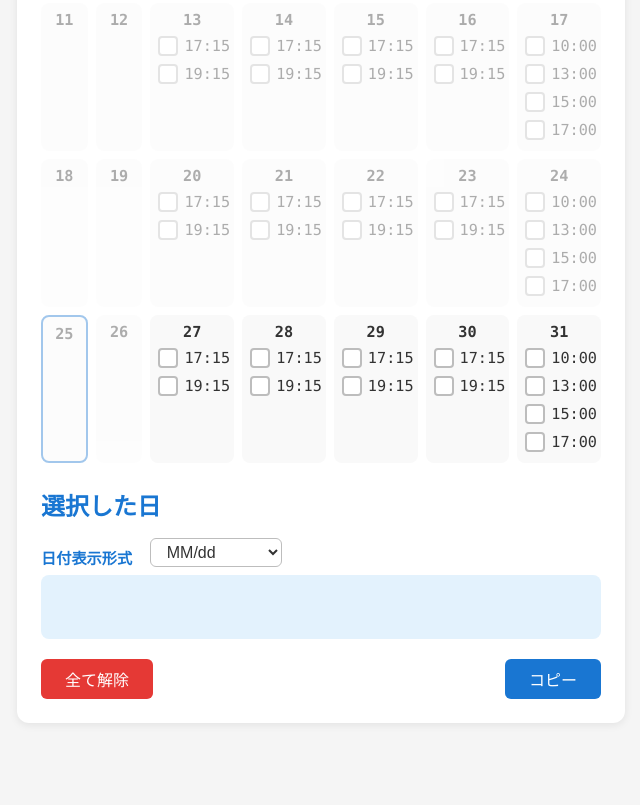
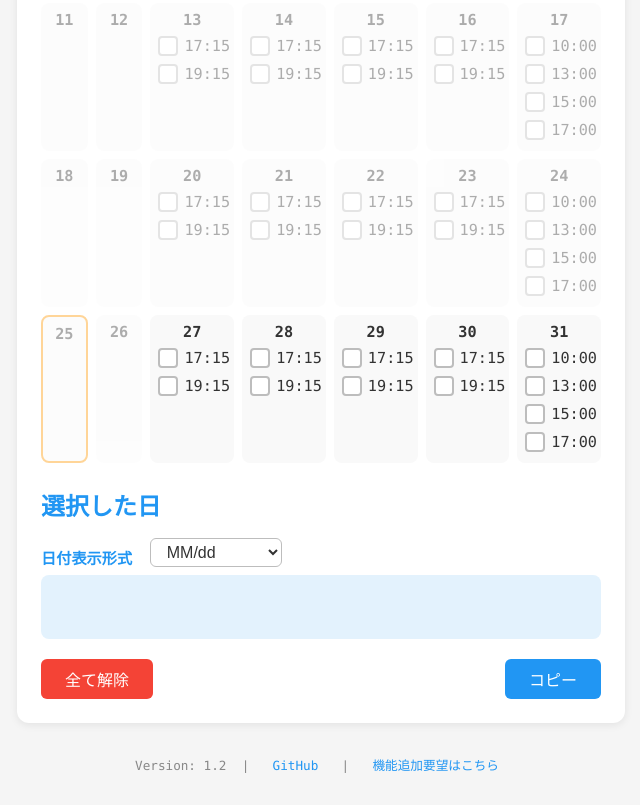
Before and after one commit to suwanohiro/ScheduleSelector, a plain HTML site: page src/index.html in a window 1280 px wide. Shown: the part 576-1381 px from the top of the page, without its empty margins (319-959 px from the left). Before the commit the page ends 1331 px from the top, so only its background shows below. Drawn offline with Linux system fonts and the light colour scheme.

Commit message:
バージョン情報表示機能追加

```diff
--- a/src/index.html
+++ b/src/index.html
@@ -27,7 +27,7 @@
         </div>
         <div id="calendar"></div>
         <h2>選択した日</h2>
-        <label for="dateFormatSelect" style="font-size: 0.95em; margin-right: 8px;">日付表示形式</label>
+        <label for="dateFormatSelect" class="label-date-format">日付表示形式</label>
         <select id="dateFormatSelect">
             <option value="yyyy/mm/dd">yyyy/MM/dd</option>
             <option value="yy/mm/dd">yy/MM/dd</option>
@@ -39,6 +39,19 @@
             <button id="copyShifts" type="button">コピー</button>
         </div>
     </main>
+    <footer>
+        <small>
+            Version: <span id="appVersion">v1.1</span>
+            &nbsp;|&nbsp;
+            <a href="https://github.com/suwanohiro/ScheduleSelector" target="_blank"
+                rel="noopener noreferrer">GitHub</a>
+            &nbsp;|&nbsp;
+            <a href="https://github.com/suwanohiro/ScheduleSelector/issues/new?template=feature_request.md"
+                target="_blank" rel="noopener noreferrer">
+                機能追加要望はこちら
+            </a>
+        </small>
+    </footer>
     <script src="script.js"></script>
 </body>
 
--- a/src/script.js
+++ b/src/script.js
@@ -289,8 +289,23 @@ function setupAllowPastControl() {
 }
 
 /**
- * ページロード時の初期化処理
+ * バージョン情報をres/version.txtから取得して表示
  */
+function fetchAndShowVersion() {
+    fetch('./public/version.txt')
+        .then(res => res.text())
+        .then(text => {
+            const versionElem = document.getElementById('appVersion');
+            if (versionElem) {
+                versionElem.textContent = text.trim();
+            }
+        })
+        .catch(() => {
+            // 失敗時は何もしない（またはデフォルト値のまま）
+            console.warn('バージョン情報の取得に失敗しました');
+        });
+}
+
 window.onload = function () {
     setupCalendar();
     renderSelectedShifts();
@@ -307,4 +322,6 @@ window.onload = function () {
             renderSelectedShifts();
         });
     }
+
+    fetchAndShowVersion(); // res/version.txtから取得
 };
--- a/src/style.css
+++ b/src/style.css
@@ -1,28 +1,28 @@
 :root {
     /* 色関連 */
-    --color__primary: #1976d2;
-    --color__primary-dark: #1565c0;
-    --color__danger: #e53935;
+    --color__primary: #2196f3;
+    --color__primary-dark: #1976d2;
+    --color__danger: #f44336;
     --color__danger-dark: #b71c1c;
     --color__accent: #ff9800;
     --color__accent-dark: #f57c00;
     --color__calendar-day-bg: #f9f9f9;
-    --color__calendar-day-bg-today: #e3f2fd;
-    --color__calendar-day-border-today: 2px solid #1976d2;
+    --color__calendar-day-bg-today: #fffde7;
+    --color__calendar-day-border-today: 2px solid #ff9800;
     --color__selected-shifts-bg: #e3f2fd;
     --color__selected-shifts-color: #1976d2;
     --color__checkbox-bg: #fff;
-    --color__checkbox-checked-bg: #1976d2;
+    --color__checkbox-checked-bg: #2196f3;
     --color__checkbox-border: 2px solid #bdbdbd;
-    --color__checkbox-checked-border: 2px solid #1976d2;
+    --color__checkbox-checked-border: 2px solid #2196f3;
     --color__checkbox-check-color: #fff;
     --color__date-format-select-bg: #fff;
     --color__date-format-select-border: 1px solid #bdbdbd;
-    --color__date-format-select-focus-border: #1976d2;
-    --color__date-format-select-focus-shadow: 0 0 0 2px #1976d233;
+    --color__date-format-select-focus-border: #2196f3;
+    --color__date-format-select-focus-shadow: 0 0 0 2px #2196f333;
     --color__date-format-select-color: #333;
 
-    /* 角丸・影・余白など */
+    /* 角丸・影・余白など（ここは現状維持） */
     --radius__container: 12px;
     --shadow__container: 0 2px 8px rgba(0, 0, 0, 0.08);
     --radius__calendar-day: 8px;
@@ -371,6 +371,35 @@ label[for="dateFormatSelect"] {
     vertical-align: middle;
 }
 
+.label-date-format {
+    font-size: 0.95em;
+    margin-right: 8px;
+}
+
+footer {
+    text-align: center;
+    margin-top: 2em;
+    margin-bottom: 2em;
+    color: #888;
+    font-size: 0.95em;
+}
+
+footer a {
+    color: var(--color__primary);
+    text-decoration: none;
+    transition: color 0.2s, background 0.2s;
+    margin: 0 2px;
+    padding: 2px 6px;
+    border-radius: 4px;
+}
+
+footer a:hover,
+footer a:focus {
+    color: #fff;
+    background: var(--color__primary-dark);
+    text-decoration: none;
+}
+
 @media (max-width: 600px) {
     .container {
         padding: 0.5rem;
```
Also changed, not shown: src/public/version.txt (added).
